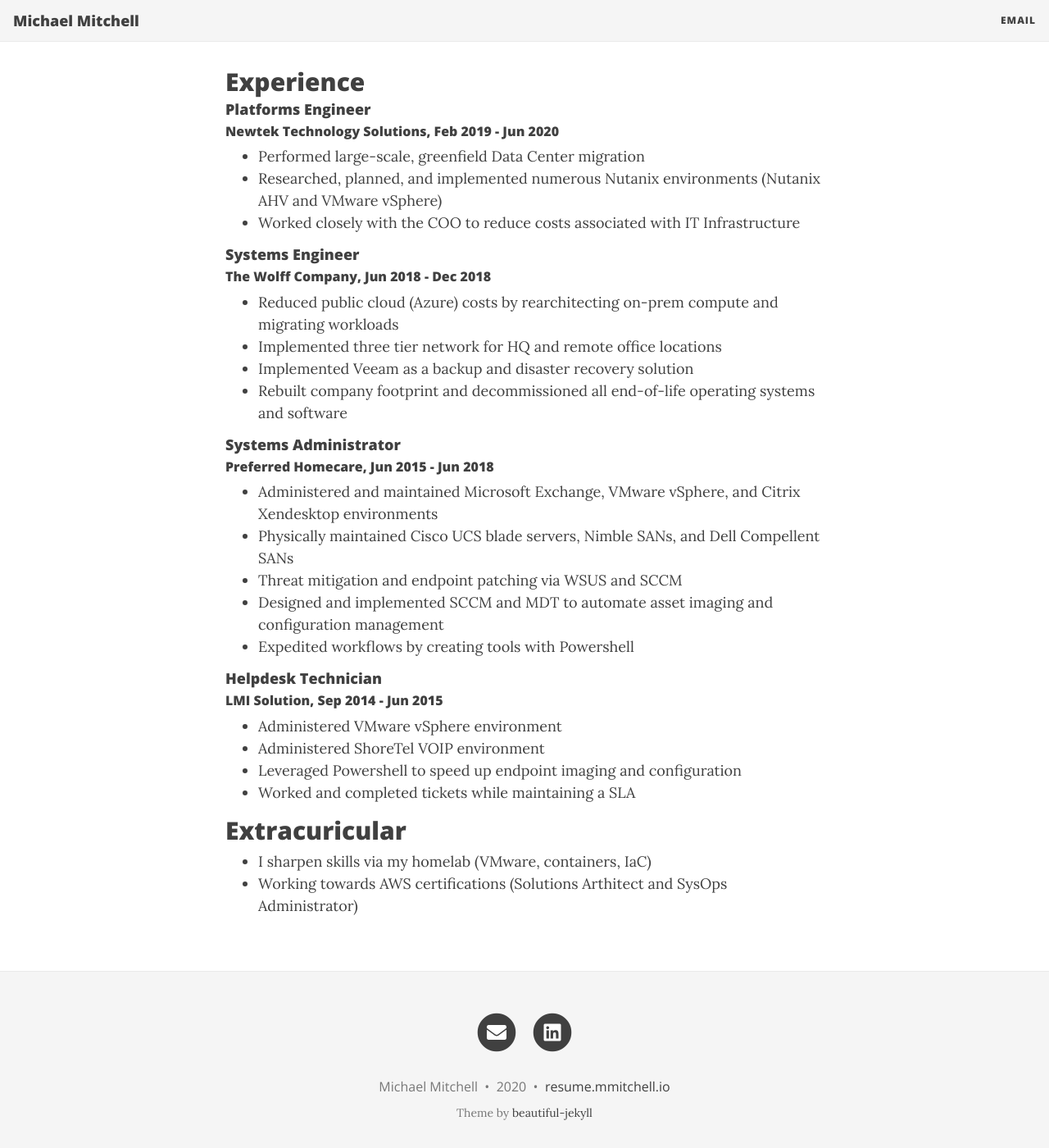
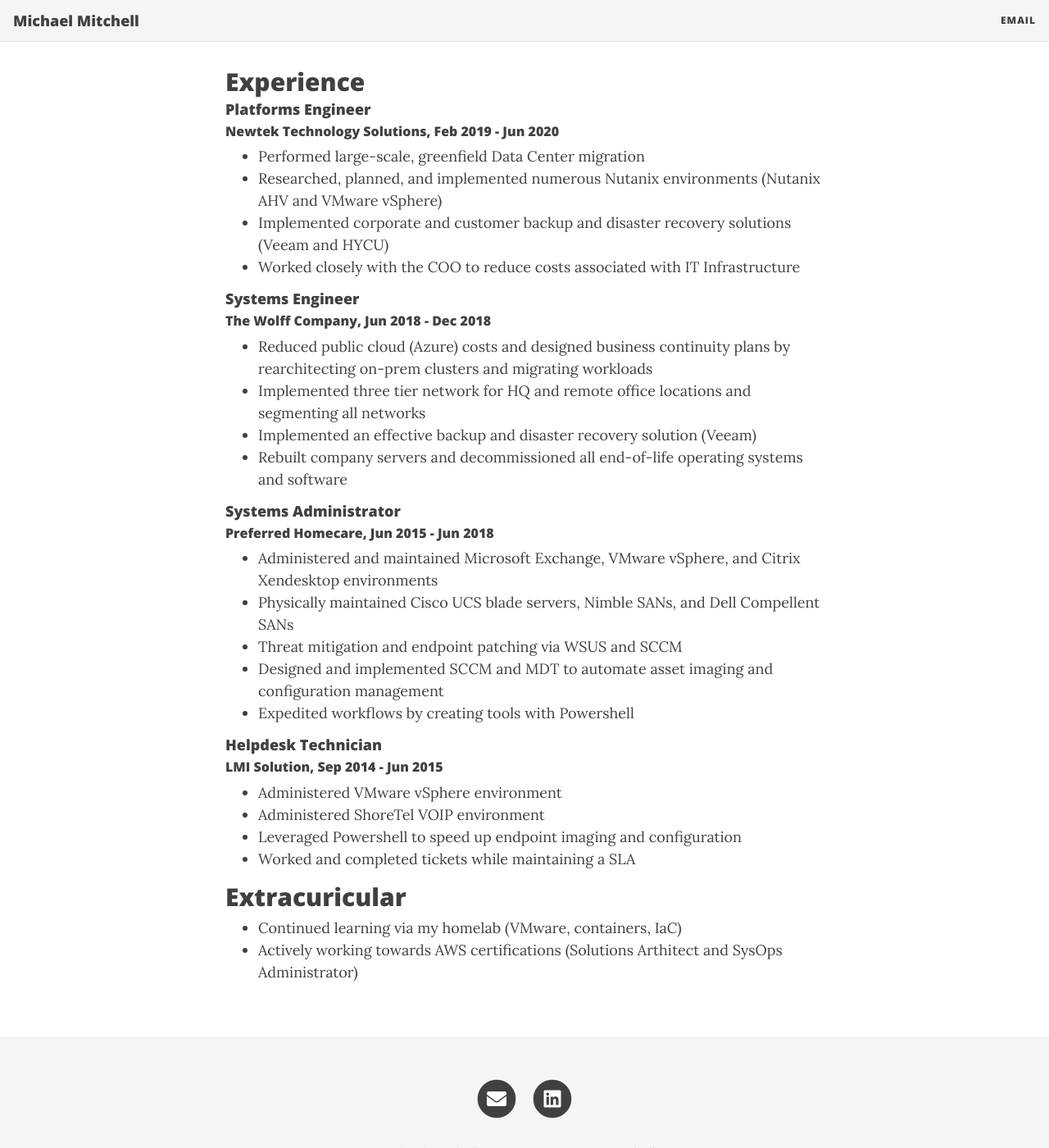
Before and after one commit to themichaelmitchell/themichaelmitchell.github.io, a Jekyll site: the page built from index.md, in a window 1280 px wide and 1400 px high, scrolled down 337 px. Shown: the whole window at 82% size. Built offline with Jekyll 4.4.1, drawn with Linux system fonts in a browser that asks for light colours; nearby versions of some CDN libraries.

Commit message:
flesh out TWC and extras

```diff
--- a/index.md
+++ b/index.md
@@ -17,14 +17,15 @@
 ###### Newtek Technology Solutions, Feb 2019 - Jun 2020
 - Performed large-scale, greenfield Data Center migration
 - Researched, planned, and implemented numerous Nutanix environments (Nutanix AHV and VMware vSphere)
+- Implemented corporate and customer backup and disaster recovery solutions (Veeam and HYCU)
 - Worked closely with the COO to reduce costs associated with IT Infrastructure
 
 #### Systems Engineer
 ###### The Wolff Company, Jun 2018 - Dec 2018
-- Reduced public cloud (Azure) costs by rearchitecting on-prem compute and migrating workloads
-- Implemented three tier network for HQ and remote office locations
-- Implemented Veeam as a backup and disaster recovery solution
-- Rebuilt company footprint and decommissioned all end-of-life operating systems and software
+- Reduced public cloud (Azure) costs and designed business continuity plans by rearchitecting on-prem clusters and migrating workloads
+- Implemented three tier network for HQ and remote office locations and segmenting all networks
+- Implemented an effective backup and disaster recovery solution (Veeam)
+- Rebuilt company servers and decommissioned all end-of-life operating systems and software
 
 #### Systems Administrator
 ###### Preferred Homecare, Jun 2015 - Jun 2018
@@ -42,5 +43,5 @@
 - Worked and completed tickets while maintaining a SLA
 
 ## Extracuricular
-- I sharpen skills via my homelab (VMware, containers, IaC)
-- Working towards AWS certifications (Solutions Arthitect and SysOps Administrator)
+- Continued learning via my homelab (VMware, containers, IaC)
+- Actively working towards AWS certifications (Solutions Arthitect and SysOps Administrator)
```
